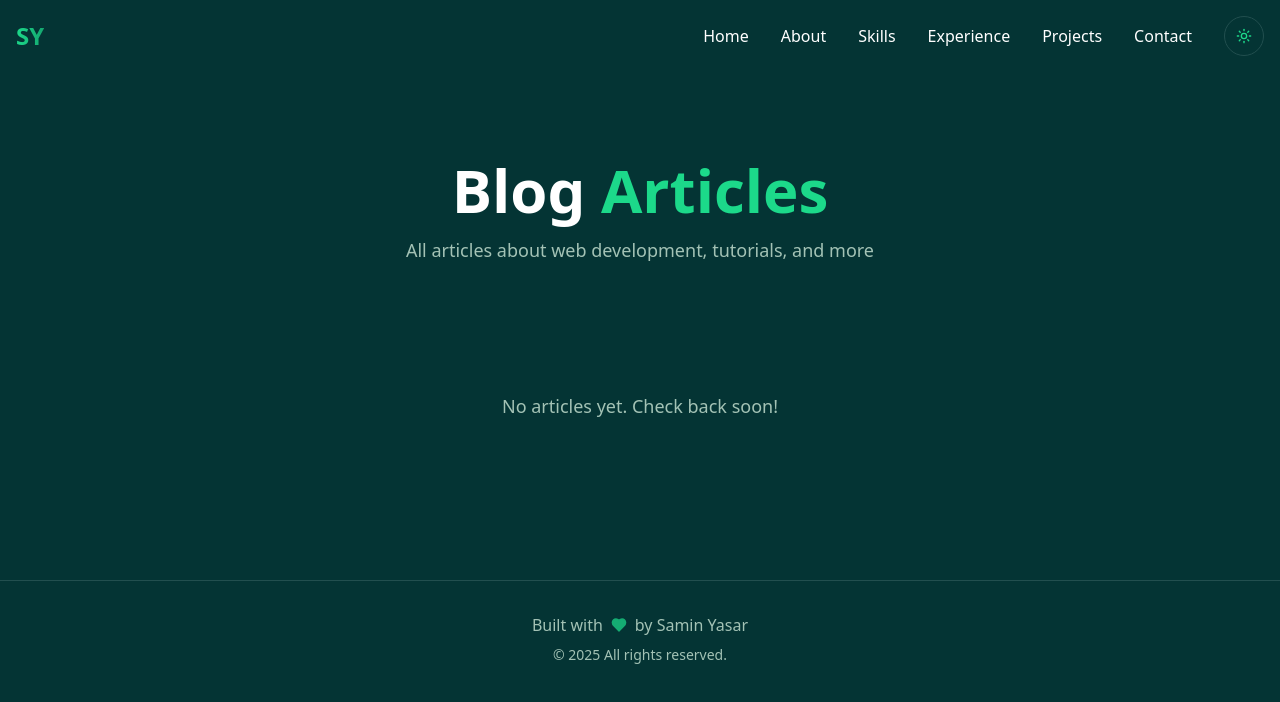
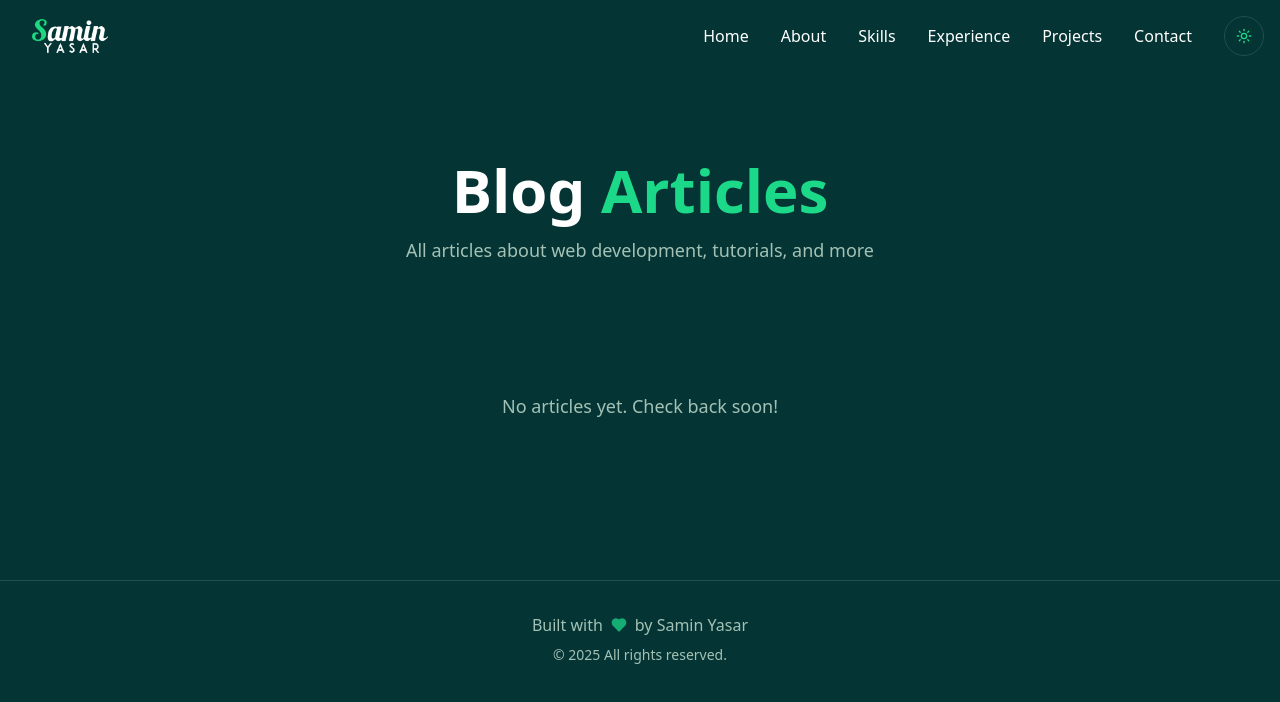
Before and after one commit to saminyasar004/saminyasar, a React (Vite) app: page /blog in a window 1280 px wide. Shown: the top 702 px of the page. Built offline with nearby package versions, Linux system fonts and the light colour scheme; the HTML template or start-up script is replaced by a standard one.

Commit message:
dev: logo updated

```diff
--- a/src/components/Header.tsx
+++ b/src/components/Header.tsx
@@ -2,6 +2,7 @@ import { useState, useEffect } from "react";
 import { ThemeToggle } from "./ThemeToggle";
 import { Menu, X } from "lucide-react";
 import { Button } from "@/components/ui/button";
+import Logo from "/logo-white.png";
 
 export function Header() {
 	const [isScrolled, setIsScrolled] = useState(false);
@@ -50,7 +51,11 @@ export function Header() {
 						}}
 						className="text-2xl font-bold bg-gradient-to-r from-accent to-accent/70 bg-clip-text text-transparent hover:scale-105 transition-transform"
 					>
-            SY
+						<img
+							src={Logo}
+							alt="Samin Yasar"
+							className="h-10 w-auto"
+						/>
 					</a>
 
 					{/* Desktop Navigation */}
@@ -78,7 +83,9 @@ export function Header() {
 						<Button
 							variant="ghost"
 							size="icon"
-              onClick={() => setIsMobileMenuOpen(!isMobileMenuOpen)}
+							onClick={() =>
+								setIsMobileMenuOpen(!isMobileMenuOpen)
+							}
 							aria-label="Toggle menu"
 						>
 							{isMobileMenuOpen ? (
```
Lines whose indentation alone changed are shown as unchanged.
